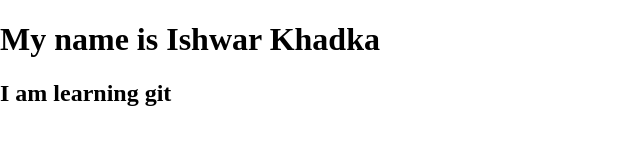
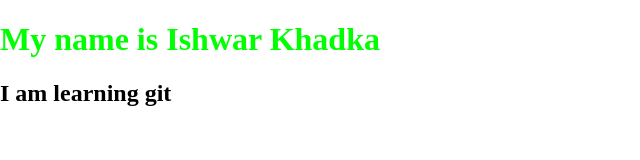
Before and after one commit to IshwarKhadka000/simplehtmlcss, a plain HTML site: page index.html in a window 1280 px wide. Shown: the whole page, without its empty margins (0-640 px from the left). Drawn offline with Linux system fonts and the light colour scheme.

Commit message:
h1 color changed to green

```diff
--- a/style.css
+++ b/style.css
@@ -2,3 +2,6 @@ body{
     margin: 0;
     padding: 0;
 }
+h1 {
+    color: #00ff00
+}
```
